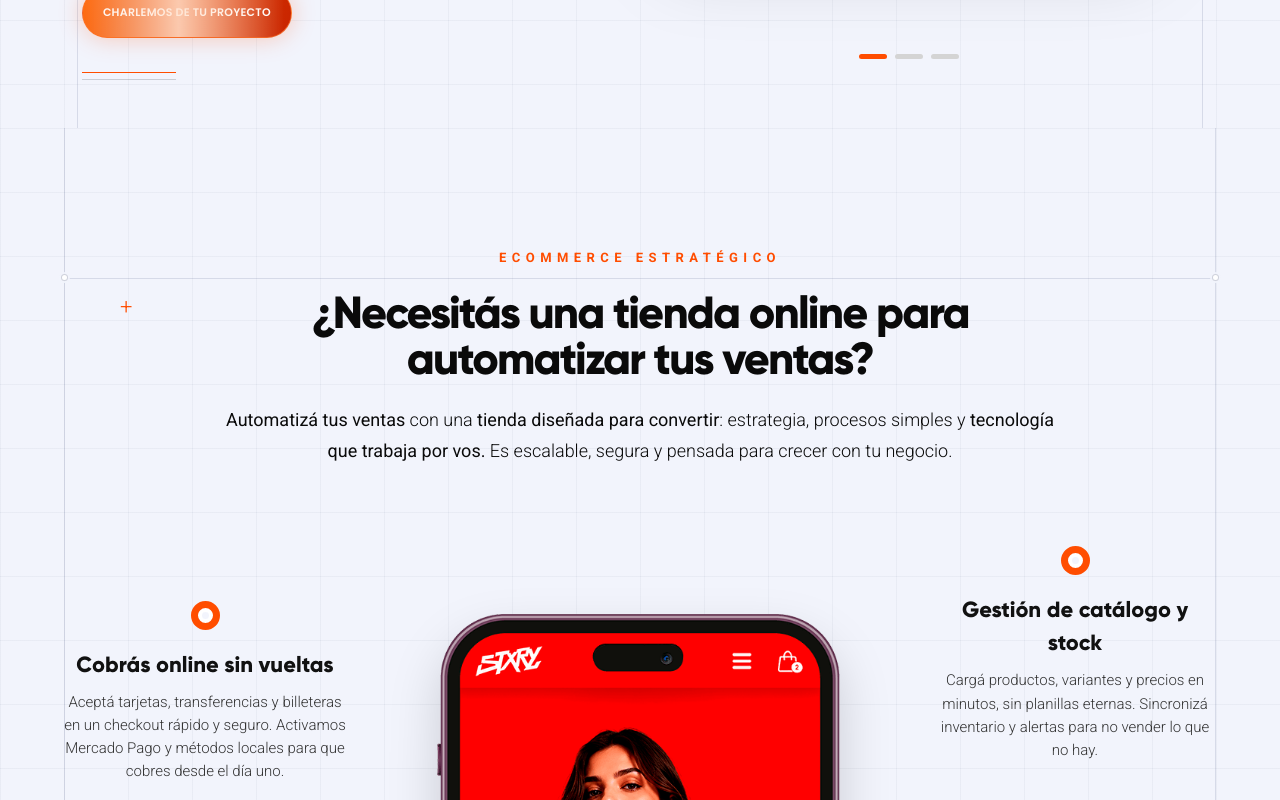
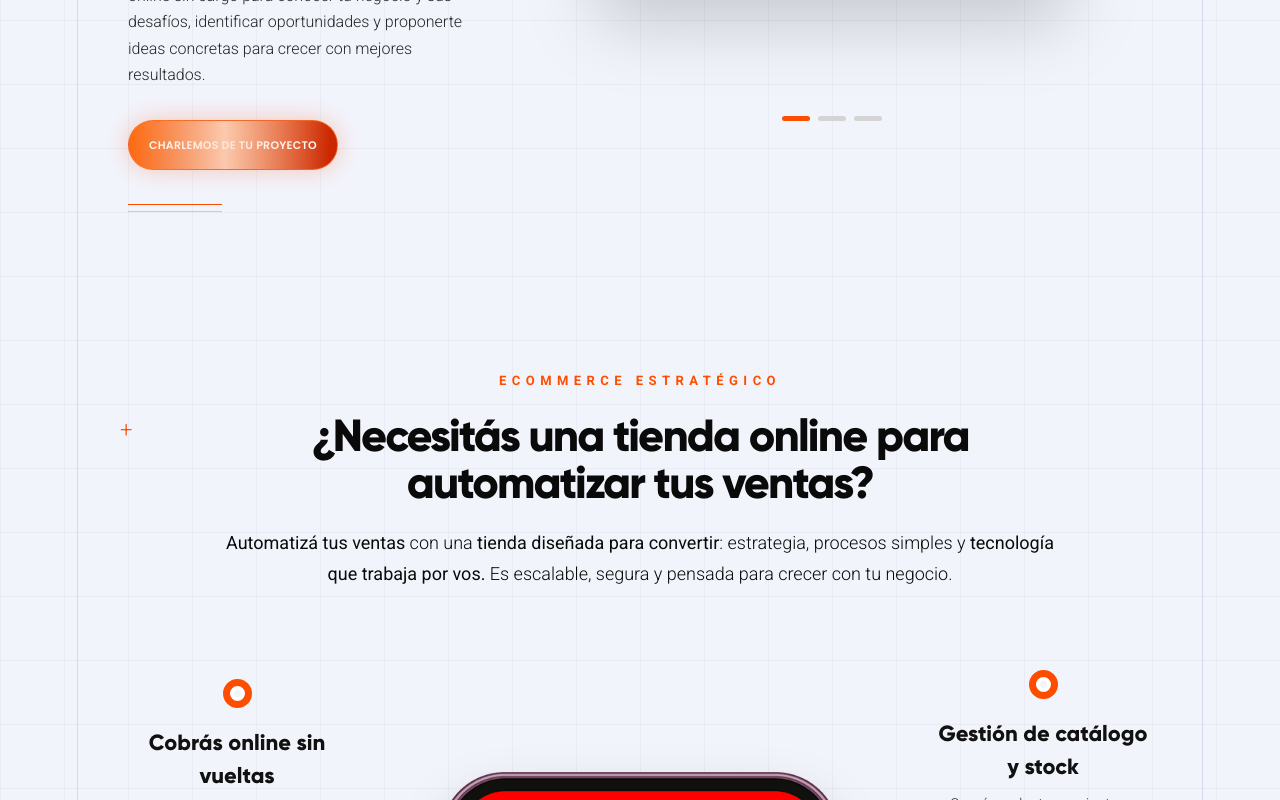
Before and after one commit to ideamosestudio/ideamosdemo, a Next.js app: page / in a window 1280 px wide. Shown: the part 1420-2220 px from the top of the page. Built offline with nearby package versions, Linux system fonts and the light colour scheme.

Commit message:
Unifica el marco de servicios de la Home

```diff
--- a/app/page.tsx
+++ b/app/page.tsx
@@ -95,8 +95,9 @@ export default function Home() {
       <div className="scroll-line"><span>DESCUBRÍ MÁS</span><i/></div>
     </section>
 
+    <div className="home-services-grid">
+      <SectionGridDetail />
     <section className="statement white-section shared-section-bg" id="web">
-      <SectionGridDetail />
       <div className="statement-copyblock" data-reveal>
         <img className="happy-clients" src={asset("/media/happy-clients.png")} alt="Más de 2000 clientes felices" />
         <h2><span>Webs de alto impacto</span><em>ideadas para generar <b>confianza y resultados</b></em></h2>
@@ -111,7 +112,6 @@ export default function Home() {
     </section>
 
     <section className="ecommerce white-section shared-section-bg" id="tiendas">
-      <SectionGridDetail />
       <div className="section-heading" data-reveal><p>ECOMMERCE ESTRATÉGICO</p><h2>¿Necesitás una tienda online para automatizar tus ventas?</h2><span><b>Automatizá tus ventas</b> con una <b>tienda diseñada para convertir</b>: estrategia, procesos simples y <b>tecnología que trabaja por vos.</b> Es escalable, segura y pensada para crecer con tu negocio.</span></div>
       <div className="shop-layout">
         <div className="shop-column">{ecommerceLeft.map(([title, copy]) => <article key={title} data-reveal><i/><h3>{title}</h3><p>{copy}</p></article>)}</div>
@@ -125,7 +125,6 @@ export default function Home() {
     </section>
 
     <section className="google-scene white-section shared-section-bg" id="google">
-      <SectionGridDetail />
       <div className="google-content" data-reveal>
         <p>POSICIONAMIENTO EN GOOGLE</p>
         <h2>Convertimos tu web en una máquina de generar tráfico, leads y ventas</h2>
@@ -146,6 +145,7 @@ export default function Home() {
             <div className="screen-dots">{[0,1,2].map((n) => <button key={n} className={googleScreen === n ? "active" : ""} onClick={() => setGoogleScreen(n)} aria-label={`Ver pantalla ${n + 1} de posicionamiento`} />)}</div>
           </div>
     </section>
+    </div>
 
     <PortfolioSection />
 
--- a/app/revision.css
+++ b/app/revision.css
@@ -2288,43 +2288,47 @@ h1,h2,h3,
   }
 }
 
-/* Home light-section blueprint — reference treatment, 16/08. */
-.home-page .statement,
-.home-page .ecommerce,
-.home-page .google-scene{
+/* Home services are one continuous framed composition. */
+.home-services-grid{
+  position:relative;
   isolation:isolate;
-  background-color:#f2f4fc!important;
+  background-color:#f2f4fc;
   background-image:
     linear-gradient(rgba(71,82,122,.055) 1px,transparent 1px),
-    linear-gradient(90deg,rgba(71,82,122,.055) 1px,transparent 1px)!important;
-  background-size:64px 64px!important;
+    linear-gradient(90deg,rgba(71,82,122,.055) 1px,transparent 1px);
+  background-size:64px 64px;
+}
+
+.home-services-grid>.statement,
+.home-services-grid>.ecommerce,
+.home-services-grid>.google-scene{
+  position:relative;
+  z-index:1;
+  background-color:transparent!important;
+  background-image:none!important;
+}
+
+.home-services-grid>.statement{padding-inline:max(10vw,72px)!important}
+.home-services-grid>.ecommerce{padding-inline:max(10vw,72px)!important}
+.home-services-grid>.google-scene{padding-inline:max(10vw,72px)!important}
+
+.home-services-grid>.shared-section-bg:before{
+  background-image:none!important;
 }
 
 .section-grid-detail{
   position:absolute;
   z-index:0;
-  inset:0 max(6vw,40px);
-  border-right:1px solid rgba(71,82,122,.16);
-  border-left:1px solid rgba(71,82,122,.16);
+  inset:24px max(6vw,40px);
+  border:1px solid rgba(71,82,122,.16);
   pointer-events:none;
 }
 
-.home-page .ecommerce>.section-grid-detail{inset-inline:max(5vw,36px)}
-.home-page .google-scene>.section-grid-detail{inset-inline:max(6vw,42px)}
-
-.section-grid-detail:before{
-  content:"";
-  position:absolute;
-  top:clamp(88px,13.5%,150px);
-  right:0;
-  left:0;
-  height:1px;
-  background:rgba(71,82,122,.16);
-}
+.section-grid-detail:before{display:none;content:none}
 
 .grid-node{
   position:absolute;
-  top:calc(clamp(88px,13.5%,150px) - 4px);
+  top:-4px;
   width:7px;
   height:7px;
   border:1px solid rgba(71,82,122,.26);
@@ -2364,10 +2368,9 @@ h1,h2,h3,
 .home-page .google-visual{z-index:1}
 
 @media(max-width:700px){
-  .section-grid-detail,
-  .home-page .ecommerce>.section-grid-detail,
-  .home-page .google-scene>.section-grid-detail{inset:0 var(--mobile-gutter,30px)}
-  .section-grid-detail:before{top:70px}
-  .grid-node{top:66px}
+  .section-grid-detail{inset:14px}
+  .home-services-grid>.statement,
+  .home-services-grid>.ecommerce,
+  .home-services-grid>.google-scene{padding-inline:calc(var(--mobile-gutter,30px) + 12px)!important}
   .home-page .statement .screen-frame{border-radius:16px}
 }
```
